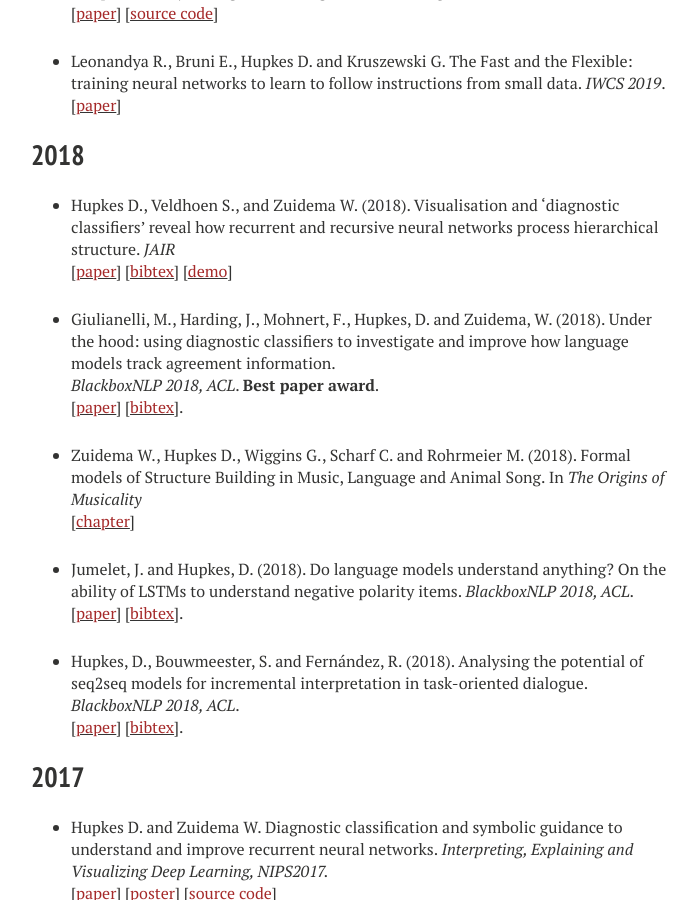
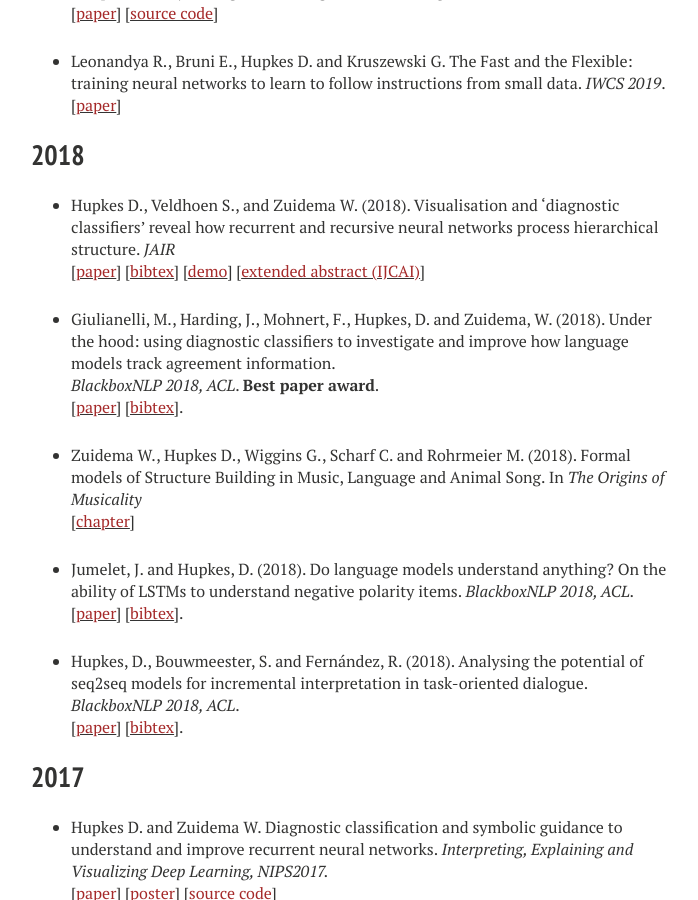
Before and after one commit to dieuwkehupkes/dieuwkehupkes.github.io, a Jekyll site: the page built from publications.md, in a window 1280 px wide and 900 px high, scrolled down 2273 px. Shown: the whole window, without its empty margins (289-987 px from the left). Built offline with Jekyll 4.4.1, drawn with Linux system fonts in a browser that asks for light colours; nearby versions of some CDN libraries.

Commit message:
Add extended abstract previous JAIR paper

```diff
--- a/publications.md
+++ b/publications.md
@@ -76,6 +76,7 @@ The emergence of number and syntax units in LSTM language models.
 \[[<font color="brown">paper</font>](https://jair.org/index.php/jair/article/view/11196/26408){:target="blank"}\]
 \[[<font color="brown">bibtex</font>](../bibfiles/hupkes2018visualisation){:target="blank"}\]
 \[[<font color="brown">demo</font>](https://lang.science.uva.nl/arithmetic/){:target="blank"}\]
+\[[<font color="brown">extended abstract (IJCAI)</font>](https://www.ijcai.org/Proceedings/2018/0796.pdf){:target="_blank"}\]
 
 * Giulianelli, M., Harding, J., Mohnert, F., Hupkes, D. and Zuidema, W. (2018). Under the hood: using diagnostic classifiers to investigate and improve how language models track agreement information.
 *BlackboxNLP 2018, ACL*. **Best paper award**.\\
```
